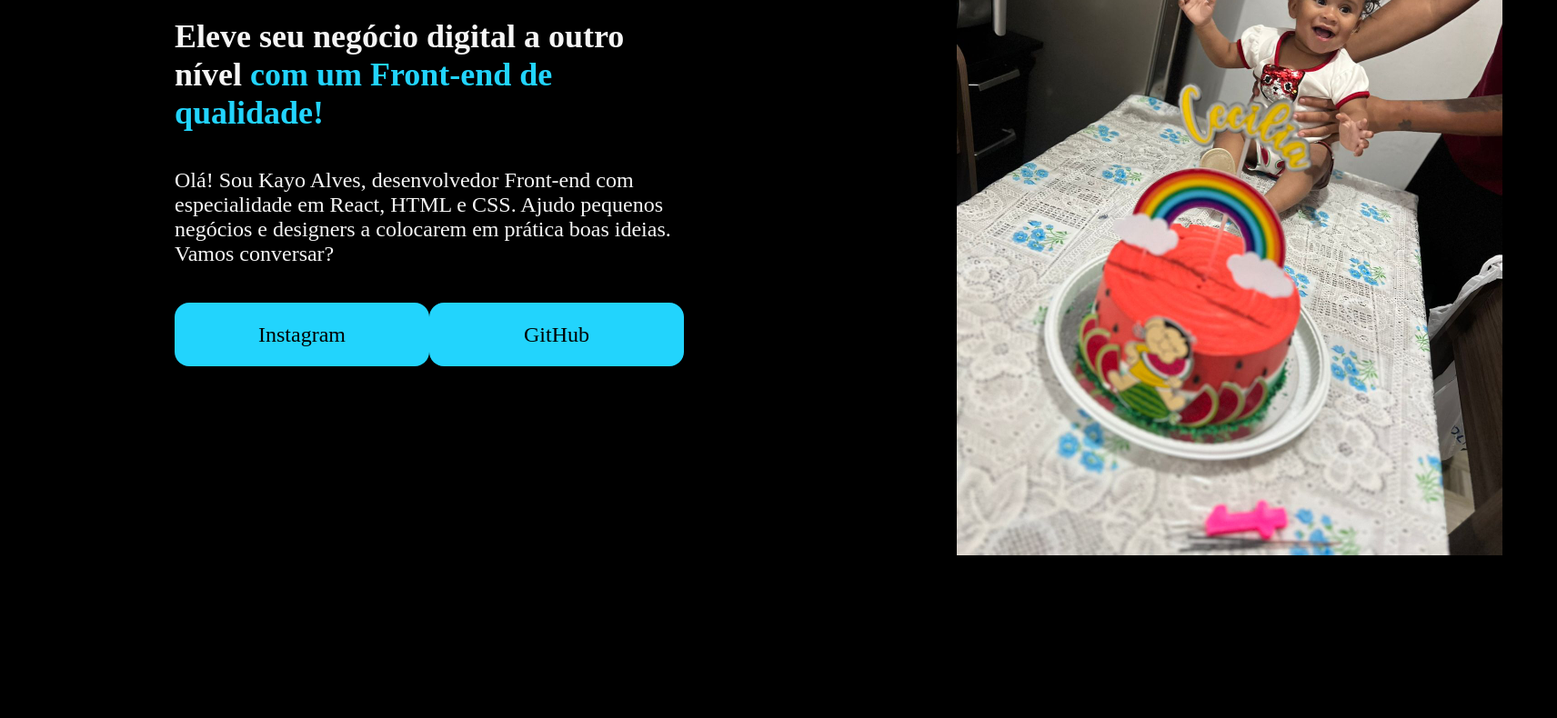
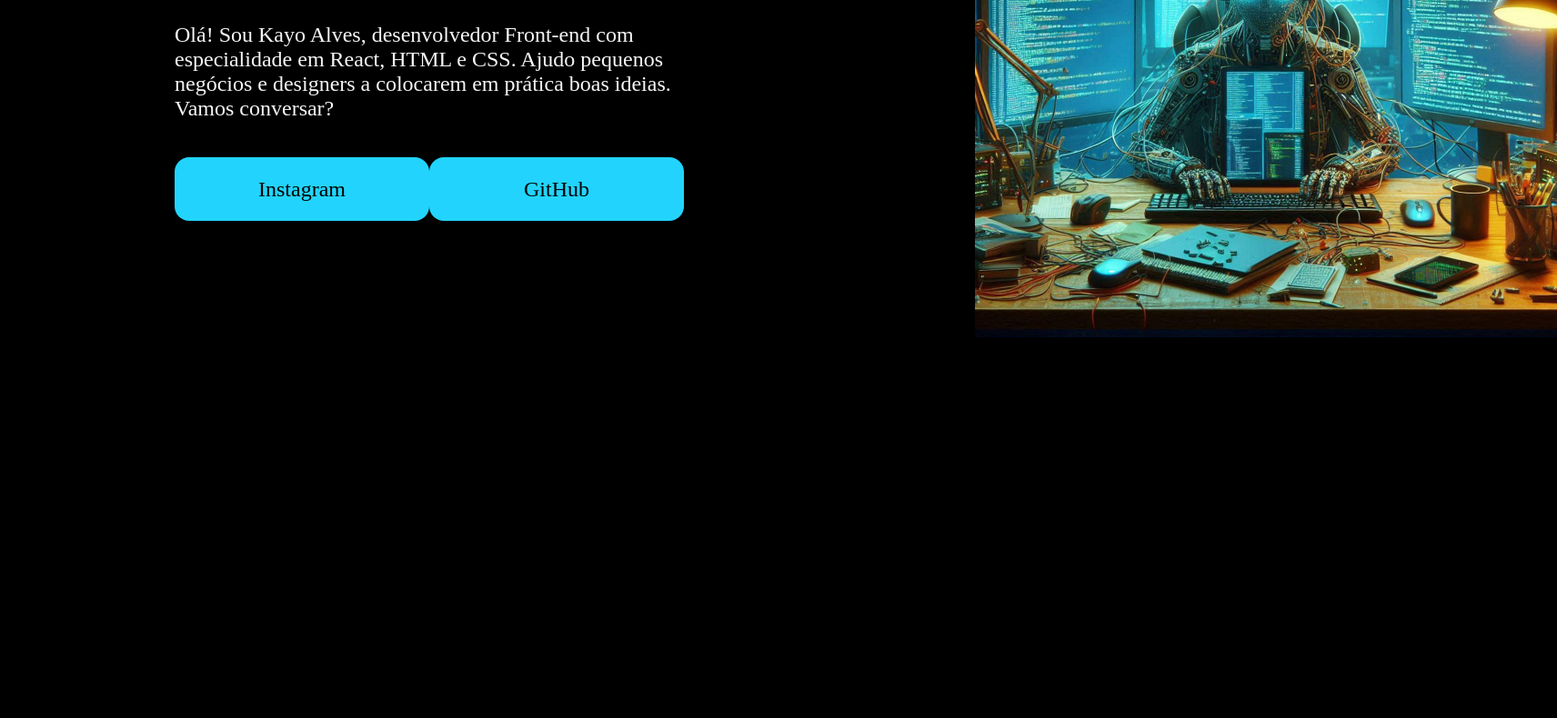
Before and after one commit to kayoJVD/HTMLCSS, a plain HTML site: page index.html in a window 1280 px wide. Shown: the part 717-1507 px from the top of the page at 91% size, 1712 px wide, since content can reach past the window. After the commit the page ends 1408 px from the top, so only its background shows below. Drawn offline with Linux system fonts and the light colour scheme; a web font is replaced by a local one.

Commit message:
Alterando imagem do projeto

```diff
--- a/index.html
+++ b/index.html
@@ -16,7 +16,7 @@
                 <a class="apresentacao__links__link" href="https://github.com/kayoJVD">GitHub</a>
             </div>
             </section>
-                <img src="1737983585488.jpg" alt="Foto da cecilia">
+                <img src="img.jpg" alt="Foto da cecilia">
         </main>
         <footer></footer>
     </body>
```
